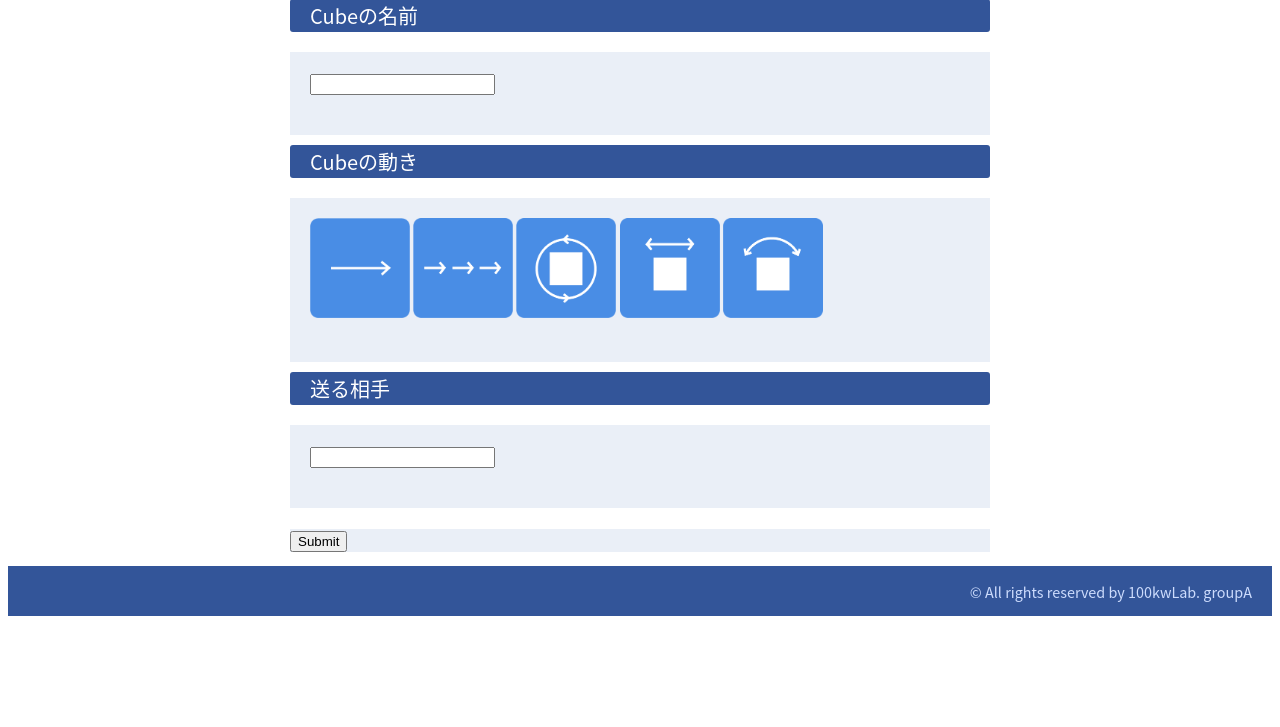
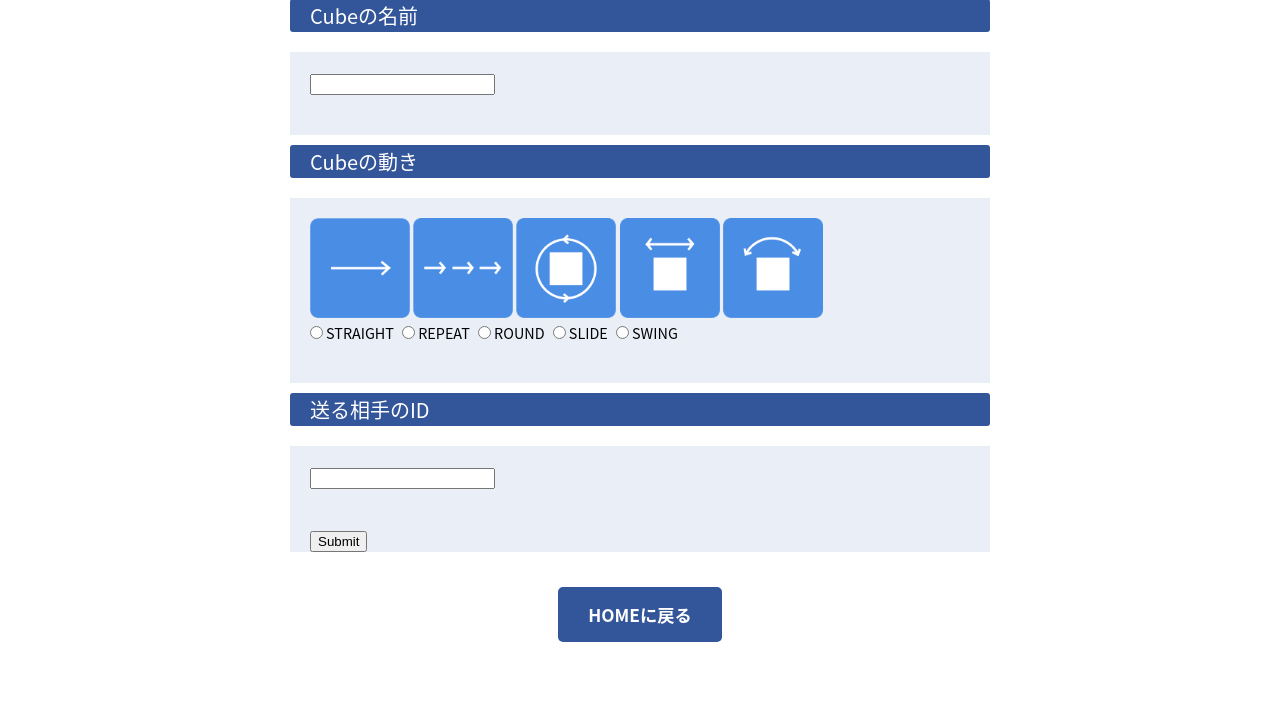
Before and after one commit to aburage/InfoCube, a PHP site: page /new-feeling.php in a window 1280 px wide. Shown: the part 153-880 px from the top of the page. Before the commit the page ends 769 px from the top, so only its background shows below. Run offline with PHP 8.4, Linux system fonts and the light colour scheme; data comes from the database, SQL or seed files in the repository.

Commit message:
update: activate form function

```diff
--- a/web/css/style.css
+++ b/web/css/style.css
@@ -48,6 +48,27 @@ ul.navi-top a {
     font-weight: 600;
 }
 
+/*connect button*/
+.connect-btn{
+    text-align: center;
+}
+
+.btn {
+    display: inline-block;
+    font-size: 1.1rem;
+    padding: 0.3em 1em;
+    text-decoration: none;
+    color: #498DE5;
+    border: solid 2px #498DE5;
+    border-radius: 3px;
+    transition: .4s;
+}
+
+.btn:active {
+    background: #67c5ff;
+    color: white;
+}
+
 /*cube card*/
 .card {
     background: linear-gradient(90deg, #498DE5 0%, #498DE5 18%, #F9F9F9 18%, #F9F9F9 100%);
@@ -71,7 +92,7 @@ ul.navi-top a {
     padding-left: 20px;
 }
 
-.move-image{
+.move-image {
     padding: 0px 0px 0px 10px;
     width: 60px;
     height: 60px;
@@ -146,11 +167,9 @@ ul.navi-top a {
     width: 700px;
 }
 
-.event-submit-button {
+.event-submit-button {}
 
-}
-
-.cubetype-contents{
+.cubetype-contents {
     background-color: #498DE5;
     padding: 20px 0px 40px 0px;
     margin-left: auto;
@@ -168,7 +187,7 @@ ul.navi-top a {
     padding-left: 20px;
 }
 
-.form-card-button{
+.form-card-button {
     margin-left: auto;
     margin-right: auto;
 }
@@ -190,23 +209,21 @@ ul.navi-top a {
     width: 700px;
 }
 
-.login-submit-button {
-
-}
-
-/*
+.login-submit-button {}
 
 .display-if-disconnected {
-    display: none;
+    /*    display: none;*/
 }
 
 .display-if-connecting {
     display: none;
 }
 
+/*
 .display-if-connected {
     display: none;
 }
+*/
 
 .cube-disconnected .display-if-disconnected {
     display: block;
@@ -218,13 +235,9 @@ ul.navi-top a {
 
 .cube-connected .display-if-connected {
     display: block;
-}*/
+}
 
 footer {
-/*
-    position: absolute;
-    bottom: 0;
-*/
     width: 100%;
     height: 50px;
     text-align: right;
--- a/web/cube-list.php
+++ b/web/cube-list.php
@@ -45,7 +45,7 @@
 
     if(isset($_GET['stag'])) $stag=$_GET['stag'];
 
-    $db = new PDO("sqlite:infocube.sqlite");
+    $db = new PDO("sqlite:./SQL/infocube.sqlite");
 //    if(h($row['tag'])==$stag){
 //        $result=$db->query("select * from cube where tag = ". $stag .";");
 //        print $stag;
@@ -114,7 +114,7 @@
     </div>
 
     <footer>
-        <p class="footer-content">© All rights reserved by 100kwLab. groupA</p>
+        <p class="footer-content"></p>
     </footer>
 
 </body>
--- a/web/login_submit.php
+++ b/web/login_submit.php
@@ -5,7 +5,7 @@
     $username = $_GET["username"];
     $password = $_GET["password"];
       print($username);
-    $pdo=new PDO("sqlite:infocube.sqlite");
+    $pdo=new PDO("sqlite:./SQL/infocube.sqlite");
     $st = $pdo->prepare("select * from user where username = ?");
     $st->execute(array($username));
     $user_on_db=$st->fetch();
--- a/web/new-cube.php
+++ b/web/new-cube.php
@@ -40,7 +40,6 @@
             <h3>フィーリング</h3>
             <button onclick="location.href='./new-feeling.php'">選択</button>
         </div>
-
     </div>
 </body>
 
--- a/web/new-feeling.php
+++ b/web/new-feeling.php
@@ -15,33 +15,52 @@
 
     <p class="page-title">My Cube 追加：フィーリング</p>
 
+    <?php
+        if(isset($_GET['cube_name'])) $cube_name=$_GET['cube_name'];
+        if(isset($_GET['move'])) $move=$_GET['move'];
+        if(isset($_GET['name'])) $name=$_GET['name'];
+
+        $db = new PDO("sqlite:SQL/infocube.sqlite");
+        if(isset($cube_name)){
+            $db->query("insert into cube values(1, null, '$cube_name', 'feeling', 0, '$move', 0, 0, 0, 10, $name);");
+            print "<h3 style='text-align: center; color: #935;'>送信されました</h3>";
+        }
+    ?>
+
+    <form action=new-feeling.php method="get">
         <p class="form-title">Cubeの名前</p>
         <div class="cubeform-contents">
-        <input class="left">
+            <input class="left" name="cube_name">
         </div>
 
         <p class="form-title">Cubeの動き</p>
         <div class="cubeform-contents">
-        <input type="image" src="./images/icon_middle_straight.png" width="100px" class="left">
-        <input type="image" src="./images/icon_middle_repeat.png" width="100px">
-        <input type="image" src="./images/icon_middle_round.png" width="100px">
-        <input type="image" src="./images/icon_middle_slide.png" width="100px">
-        <input type="image" src="./images/icon_middle_swing.png" width="100px">
+            <img src="./images/icon_middle_straight.png" width="100px" class="left">
+            <img type="image" src="./images/icon_middle_repeat.png" width="100px">
+            <img type="image" src="./images/icon_middle_round.png" width="100px">
+            <img type="image" src="./images/icon_middle_slide.png" width="100px">
+            <img type="image" src="./images/icon_middle_swing.png" width="100px">
+            <br>
+            <input type="radio" name="move" value="1" class="left">STRAIGHT
+            <input type="radio" name="move" value="2">REPEAT
+            <input type="radio" name="move" value="3">ROUND
+            <input type="radio" name="move" value="4">SLIDE
+            <input type="radio" name="move" value="5">SWING
         </div>
 
-    <p class="form-title">送る相手</p>
+        <p class="form-title">送る相手のID</p>
         <div class="cubeform-contents">
-        <input class="left">
+            <input class="left" name="name">
         </div>
 
-    <br>
         <div class="event-submit-section">
-        <input type="submit" class="event-submit-button">
+            <input type="submit" class="event-submit-button left">
         </div>
+    </form>
 
-    <footer>
-        <p class="footer-content">© All rights reserved by 100kwLab. groupA</p>
-    </footer>
+    <div class="add-event-section">
+        <a href="index.php" class="add-event-button">HOMEに戻る</a>
+    </div>
 
 </body>
 
```
Also changed, not shown: web/index.php (+7 -6 lines), web/new-data.php (+28 -6 lines), web/new-schedule.php (+5 -11 lines), web/SQL/infocube.sqlite (added), web/infocube.sqlite (deleted). Lines whose indentation alone changed are shown as unchanged.
